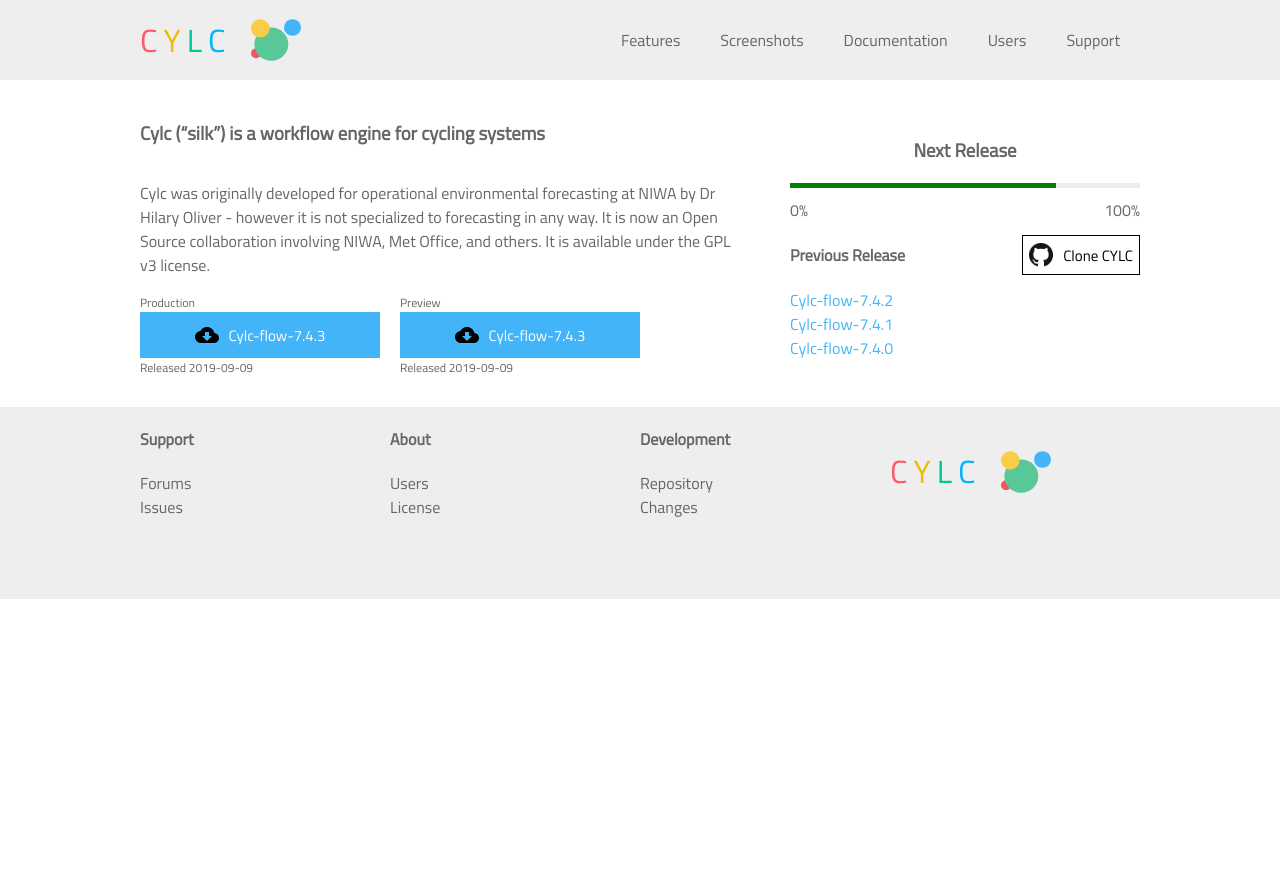
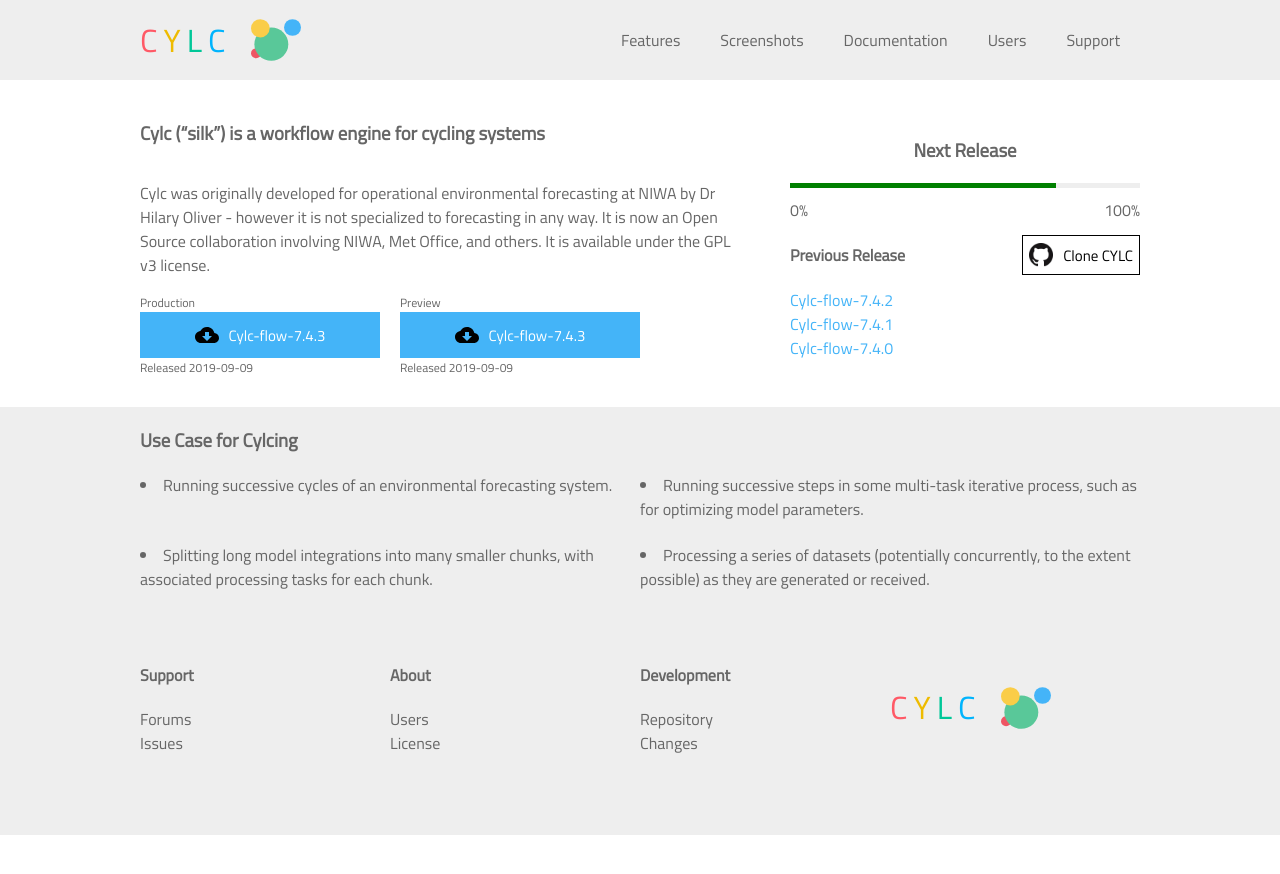
Before and after one commit to prasannavijayan/cylc, a Jekyll site: the page built from index.markdown, in a window 1280 px wide. Shown: the top 874 px of the page. Built offline with Jekyll 4.4.1, drawn with Linux system fonts in a browser that asks for light colours.

Commit message:
Use case added for index

```diff
--- a/_layouts/default.html
+++ b/_layouts/default.html
@@ -64,6 +64,34 @@
       </div>
     </div>
 
+    <div class="flex usecase bg-grey">
+      <div class="container flex--vertical">
+        <div class="flex">
+          <h3>Use Case for Cylcing</h3>
+        </div>
+
+        <div class="flex wrap">
+          <div class="flex flex--vertical">
+            <div class="flex item">
+                <li>Running successive cycles of an environmental forecasting system.</li>
+            </div>
+            <div class="flex item">
+                <li>Splitting long model integrations into many smaller chunks, with associated processing tasks for each chunk.</li>
+              </div>
+          </div>
+
+          <div class="flex flex--vertical">
+              <div class="flex item">
+                  <li>Running successive steps in some multi-task iterative process, such as for optimizing model parameters.</li>
+              </div>
+              <div class="flex item">
+                <li>Processing a series of datasets (potentially concurrently, to the extent possible) as they are generated or received.</li>
+                </div>
+            </div>
+        </div>
+      </div>
+    </div>
+
     {%- include footer.html -%}
 
   </body>
--- a/_sass/cylc/_base.scss
+++ b/_sass/cylc/_base.scss
@@ -58,6 +58,12 @@ body {
   margin: 0 auto;
 }
 
+.bg {
+    &-grey {
+        background: #eee;
+    }
+}
+
 .text {
     &-normal {
       color: #666666;
@@ -80,7 +86,6 @@ body {
     }
 }
 
-// Text and <a>
 a {
     color: #44B4F8;
     text-decoration: unset;
--- a/_sass/cylc/_layout.scss
+++ b/_sass/cylc/_layout.scss
@@ -10,6 +10,7 @@
     .release {
         flex-basis: 35%;
         padding-left: 5%;
+        min-height: 260px;
     }
 
     .download-buttons {
@@ -40,6 +41,19 @@
     }
 }
 
+.usecase {
+    padding-bottom: 30px;
+    .wrap {
+        flex-wrap: wrap;
+        > div {
+            flex-basis: 50%;
+        }
+    }
+    .item {
+        min-height: 70px;
+    }
+}
+
 @media (max-width:732px)  {
     .herounit {
         .content {
@@ -58,4 +72,18 @@
             }
         }
     }
+
+    .usecase {
+        padding-bottom: 30px;
+        .wrap {
+            > div {
+                flex-basis: 100%;
+            }
+            margin: 0;
+        }
+        .item {
+            padding-bottom: 10px;
+            min-height: 0;
+        }
+    }
 }
```
